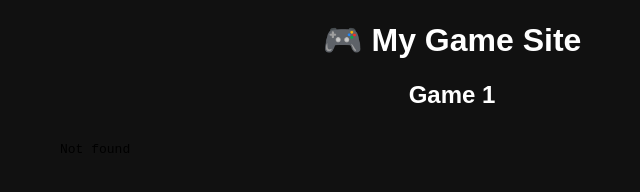
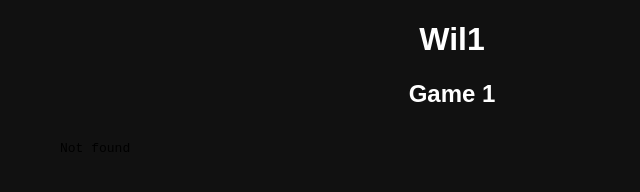
Before and after one commit to IStoleDaCookies/IStoleDaCookies.idk.io, a plain HTML site: page index.html in a window 1280 px wide. Shown: the whole page, without its empty margins (188-828 px from the left). Drawn offline with Linux system fonts and the light colour scheme.

Commit message:
Update index.html

```diff
--- a/index.html
+++ b/index.html
@@ -19,7 +19,7 @@
 
 <body>
 
-<h1>🎮 My Game Site</h1>
+<h1>Wil1</h1>
 
 <h2>Game 1</h2>
 <iframe src="PUT-GAME-LINK-HERE"></iframe>
```
